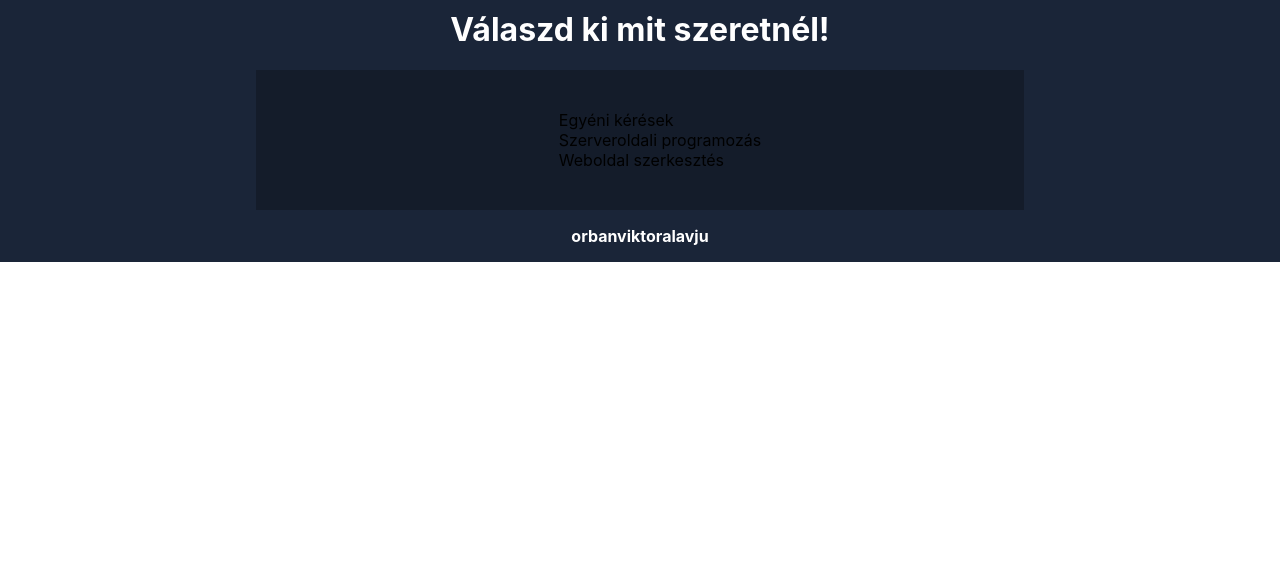
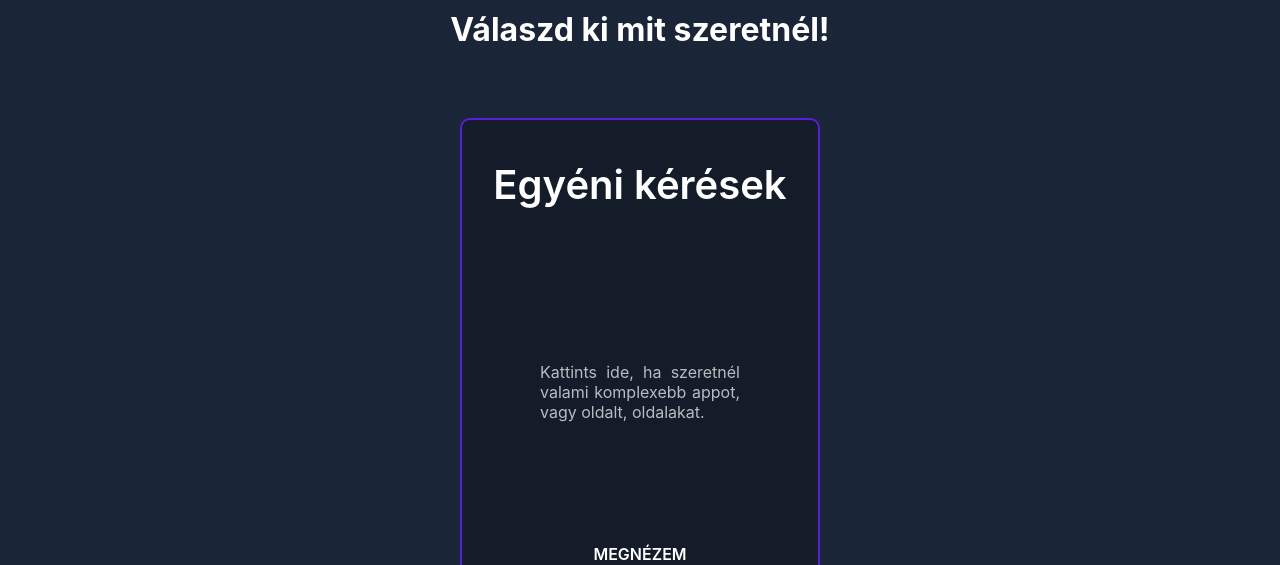
Before and after one commit to palyikris/myportfolio.github.io, a Next.js app in the folder mynextjsapp/myapp/: page / in a window 1280 px wide. Shown: the part 235-800 px from the top of the page. Built offline with nearby package versions, Linux system fonts and the light colour scheme.

Commit message:
features_working

```diff
--- a/mynextjsapp/myapp/myFeatures/Specifikus kérések.md
+++ b/mynextjsapp/myapp/myFeatures/Specifikus kérések.md
@@ -1,5 +1,6 @@
 ---
 title: "Egyéni kérések"
+description: "Kattints ide, ha szeretnél valami komplexebb appot, vagy oldalt, oldalakat."
 ---
 
 Ha esetleg egy kicsit specifikusabb kép van a fejedben arról, hogy mit szeretnél, vagy egy kicsit komplexebb dolgot szeretnél,
--- a/mynextjsapp/myapp/myFeatures/Szerveroldal.md
+++ b/mynextjsapp/myapp/myFeatures/Szerveroldal.md
@@ -1,5 +1,7 @@
 ---
 title: "Szerveroldali programozás"
+description: "Van egy adatbázisod, és kiírnál adatokat valahova? Adatbázisod sincs? Nem baj! Ezeket mind vállalom neked."
+
 ---
 
 Ha szeretnéd, hogy a weboldalad kommunikáljon egy szerverrel, adatbázissal, API-val, akkor ez kell neked! Szívesen összekötöm
--- a/mynextjsapp/myapp/myFeatures/Weboldal.md
+++ b/mynextjsapp/myapp/myFeatures/Weboldal.md
@@ -1,5 +1,6 @@
 ---
 title: "Weboldal szerkesztés"
+description: "Bármilyen weboldal, HMTL, Javascript, CSS, jöhet. Sőt, generálni is tudok neked weboldalakat!"
 ---
 
 Ha szeretnél egy weboldalt, de nincs olyan sablon ami neked kéne, bármikor fordulj hozzám! Egyeztetünk, és én meg is csinálom.
--- a/mynextjsapp/myapp/pages/index.js
+++ b/mynextjsapp/myapp/pages/index.js
@@ -38,14 +38,17 @@ export default function Home(allFeaturesData) {
         <div className={styles.featuresContainer}>
         <h1 className={styles.featuresH1}>Válaszd ki mit szeretnél!</h1>
           <div className={styles.featuresList}>
-          <section className={`${styles.heading} ${styles.padding1px}`}>
-            <ul className={styles.list}>
-
-              {allFeaturesData.allFeaturesData.map(({id, title}) => (
-                <div className={styles.featureTitle}>{title}</div>
+              {allFeaturesData.allFeaturesData.map(({id, title, description}) => (
+                <div className={styles.featureContainer}>
+                  <div className={styles.feature}>
+                  <div className={styles.featureTitle}>{title}</div>
+                  <div className={styles.featureDesc}><p>{description}</p></div>
+                  <Link href={`/${id}`}>
+                    <a className={styles.linkToFeature}>Megnézem</a>
+                  </Link>
+                </div>
+                </div>
               ))}
-            </ul>
-      </section>
           </div>
         </div>
       </div>
--- a/mynextjsapp/myapp/styles/Home.module.css
+++ b/mynextjsapp/myapp/styles/Home.module.css
@@ -21,7 +21,55 @@
     justify-content: space-evenly;
     align-items: center;
     flex-wrap: wrap;
-    background-color: #141c2a;
     padding: 3vmin 5vmin;
     width: 60%;
 }
+.feature{
+    display: flex;
+    justify-content: flex-start;
+    align-items: center;
+    flex-direction: column;
+    background-color: #141c2a;
+    padding: 5vmin 3vmin 4vmin 3vmin;
+    border-radius: 10px;
+    border: 2px solid #591ed9;
+    color: white;
+    font-weight: 600;
+    height: 60vmin;
+    width: 45vmin;
+    margin-top: 3vmin;
+    transition: all 0.7s
+}
+.featureContainer{
+    transition: all 0.7s;
+}
+.featureContainer:hover{
+    cursor: pointer;
+    padding: 0 2vmin 3vmin 0
+}
+.featureDesc{
+    font-weight: 400;
+    font-size: 2vh;
+    width: 25vmin;
+    height: 40vmin;
+    display: flex;
+    justify-content: center;
+    align-items: center;
+    margin-bottom: 5vmin;
+    opacity: .7;
+    color: white;
+}
+.featureTitle{
+    text-align: center;
+    font-size: 5vh;
+    margin-bottom: 8vmin;
+    height: 10vmin;
+}
+.featureDesc p{
+    margin: 0;
+    text-align: justify;
+}
+.linkToFeature{
+    text-transform: uppercase;
+
+}
```
